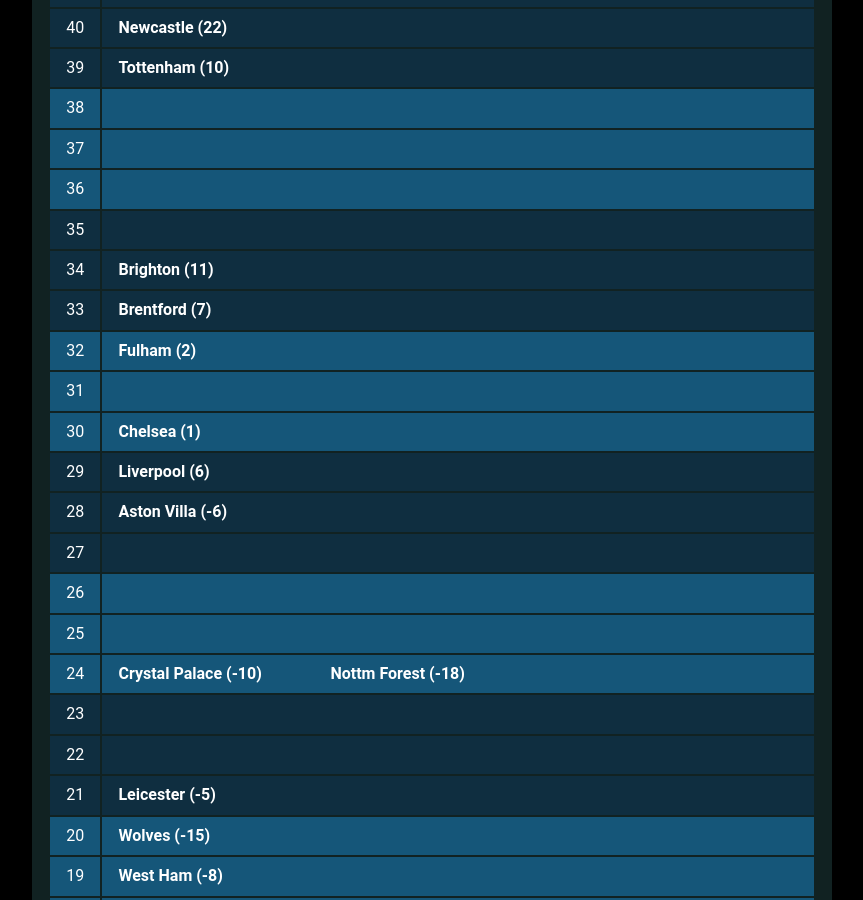
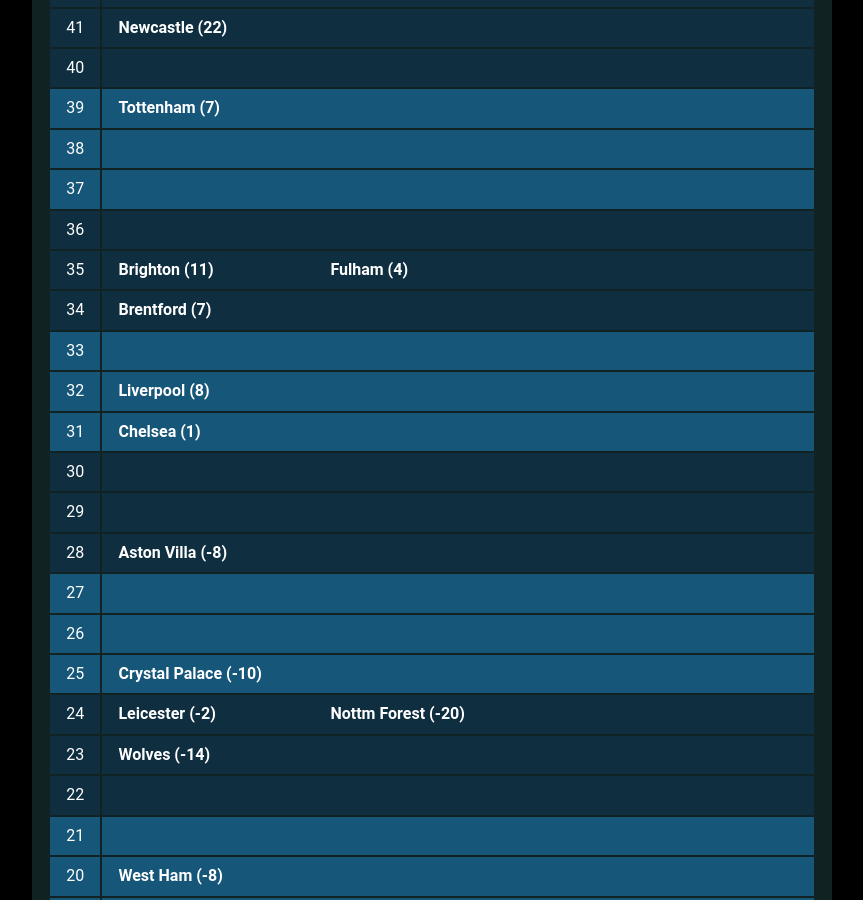
Before and after one commit to muru/muru.github.io, a Jekyll site: the page built from resources.md, in a window 1280 px wide and 900 px high, scrolled down 1881 px. Shown: the whole window, without its empty margins (208-1071 px from the left). Built offline with Jekyll 4.4.1, drawn with Linux system fonts in a browser that asks for light colours; some web fonts are replaced; some of the changed text lies outside the part shown.

Commit message:
updated cann-table: Tue 14 Feb 10:34:10 JST 2023

```diff
--- a/cann-table.html
+++ b/cann-table.html
@@ -1,9 +1,14 @@
 <table id="cann-table">
 <thead> <th> Pts </th> <th> Clubs (GD) </th> </thead>
 	<tr class="cann-row-1">
+		<td class="cann-point"> 51 </td>
+		<td class="cann-clubs">
+			<span class="club-name"> Arsenal (28) </span>
+		</td>
+ 	</tr>
+	<tr class="cann-row-1">
 		<td class="cann-point"> 50 </td>
 		<td class="cann-clubs">
-			<span class="club-name"> Arsenal (28) </span>
 		</td>
  	</tr>
 	<tr class="cann-row-1">
@@ -11,9 +16,10 @@
 		<td class="cann-clubs">
 		</td>
  	</tr>
-	<tr class="cann-row-1">
+	<tr class="cann-row-2">
 		<td class="cann-point"> 48 </td>
 		<td class="cann-clubs">
+			<span class="club-name"> Man City (34) </span>
 		</td>
  	</tr>
 	<tr class="cann-row-2">
@@ -24,12 +30,12 @@
 	<tr class="cann-row-2">
 		<td class="cann-point"> 46 </td>
 		<td class="cann-clubs">
+			<span class="club-name"> Man Utd (10) </span>
 		</td>
  	</tr>
-	<tr class="cann-row-2">
+	<tr class="cann-row-1">
 		<td class="cann-point"> 45 </td>
 		<td class="cann-clubs">
-			<span class="club-name"> Man City (32) </span>
 		</td>
  	</tr>
 	<tr class="cann-row-1">
@@ -42,27 +48,26 @@
 		<td class="cann-clubs">
 		</td>
  	</tr>
-	<tr class="cann-row-1">
+	<tr class="cann-row-2">
 		<td class="cann-point"> 42 </td>
 		<td class="cann-clubs">
-			<span class="club-name"> Man Utd (8) </span>
 		</td>
  	</tr>
 	<tr class="cann-row-2">
 		<td class="cann-point"> 41 </td>
 		<td class="cann-clubs">
+			<span class="club-name"> Newcastle (22) </span>
 		</td>
  	</tr>
 	<tr class="cann-row-2">
 		<td class="cann-point"> 40 </td>
 		<td class="cann-clubs">
-			<span class="club-name"> Newcastle (22) </span>
 		</td>
  	</tr>
-	<tr class="cann-row-2">
+	<tr class="cann-row-1">
 		<td class="cann-point"> 39 </td>
 		<td class="cann-clubs">
-			<span class="club-name"> Tottenham (10) </span>
+			<span class="club-name"> Tottenham (7) </span>
 		</td>
  	</tr>
 	<tr class="cann-row-1">
@@ -75,7 +80,7 @@
 		<td class="cann-clubs">
 		</td>
  	</tr>
-	<tr class="cann-row-1">
+	<tr class="cann-row-2">
 		<td class="cann-point"> 36 </td>
 		<td class="cann-clubs">
 		</td>
@@ -83,50 +88,50 @@
 	<tr class="cann-row-2">
 		<td class="cann-point"> 35 </td>
 		<td class="cann-clubs">
+			<span class="club-name"> Brighton (11) </span>
+			<span class="club-name"> Fulham (4) </span>
 		</td>
  	</tr>
 	<tr class="cann-row-2">
 		<td class="cann-point"> 34 </td>
 		<td class="cann-clubs">
-			<span class="club-name"> Brighton (11) </span>
+			<span class="club-name"> Brentford (7) </span>
 		</td>
  	</tr>
-	<tr class="cann-row-2">
+	<tr class="cann-row-1">
 		<td class="cann-point"> 33 </td>
 		<td class="cann-clubs">
-			<span class="club-name"> Brentford (7) </span>
 		</td>
  	</tr>
 	<tr class="cann-row-1">
 		<td class="cann-point"> 32 </td>
 		<td class="cann-clubs">
-			<span class="club-name"> Fulham (2) </span>
+			<span class="club-name"> Liverpool (8) </span>
 		</td>
  	</tr>
 	<tr class="cann-row-1">
 		<td class="cann-point"> 31 </td>
 		<td class="cann-clubs">
+			<span class="club-name"> Chelsea (1) </span>
 		</td>
  	</tr>
-	<tr class="cann-row-1">
+	<tr class="cann-row-2">
 		<td class="cann-point"> 30 </td>
 		<td class="cann-clubs">
-			<span class="club-name"> Chelsea (1) </span>
 		</td>
  	</tr>
 	<tr class="cann-row-2">
 		<td class="cann-point"> 29 </td>
 		<td class="cann-clubs">
-			<span class="club-name"> Liverpool (6) </span>
 		</td>
  	</tr>
 	<tr class="cann-row-2">
 		<td class="cann-point"> 28 </td>
 		<td class="cann-clubs">
-			<span class="club-name"> Aston Villa (-6) </span>
+			<span class="club-name"> Aston Villa (-8) </span>
 		</td>
  	</tr>
-	<tr class="cann-row-2">
+	<tr class="cann-row-1">
 		<td class="cann-point"> 27 </td>
 		<td class="cann-clubs">
 		</td>
@@ -139,18 +144,20 @@
 	<tr class="cann-row-1">
 		<td class="cann-point"> 25 </td>
 		<td class="cann-clubs">
+			<span class="club-name"> Crystal Palace (-10) </span>
 		</td>
  	</tr>
-	<tr class="cann-row-1">
+	<tr class="cann-row-2">
 		<td class="cann-point"> 24 </td>
 		<td class="cann-clubs">
-			<span class="club-name"> Crystal Palace (-10) </span>
-			<span class="club-name"> Nottm Forest (-18) </span>
+			<span class="club-name"> Leicester (-2) </span>
+			<span class="club-name"> Nottm Forest (-20) </span>
 		</td>
  	</tr>
 	<tr class="cann-row-2">
 		<td class="cann-point"> 23 </td>
 		<td class="cann-clubs">
+			<span class="club-name"> Wolves (-14) </span>
 		</td>
  	</tr>
 	<tr class="cann-row-2">
@@ -158,35 +165,33 @@
 		<td class="cann-clubs">
 		</td>
  	</tr>
-	<tr class="cann-row-2">
+	<tr class="cann-row-1">
 		<td class="cann-point"> 21 </td>
 		<td class="cann-clubs">
-			<span class="club-name"> Leicester (-5) </span>
 		</td>
  	</tr>
 	<tr class="cann-row-1">
 		<td class="cann-point"> 20 </td>
 		<td class="cann-clubs">
-			<span class="club-name"> Wolves (-15) </span>
+			<span class="club-name"> West Ham (-8) </span>
 		</td>
  	</tr>
 	<tr class="cann-row-1">
 		<td class="cann-point"> 19 </td>
 		<td class="cann-clubs">
-			<span class="club-name"> West Ham (-8) </span>
+			<span class="club-name"> Leeds (-10) </span>
 		</td>
  	</tr>
-	<tr class="cann-row-1">
+	<tr class="cann-row-2">
 		<td class="cann-point"> 18 </td>
 		<td class="cann-clubs">
-			<span class="club-name"> Leeds (-8) </span>
-			<span class="club-name"> Everton (-12) </span>
+			<span class="club-name"> Everton (-14) </span>
+			<span class="club-name"> Bournemouth (-24) </span>
 		</td>
  	</tr>
 	<tr class="cann-row-2">
 		<td class="cann-point"> 17 </td>
 		<td class="cann-clubs">
-			<span class="club-name"> Bournemouth (-24) </span>
 		</td>
  	</tr>
 	<tr class="cann-row-2">
@@ -194,11 +199,11 @@
 		<td class="cann-clubs">
 		</td>
  	</tr>
-	<tr class="cann-row-2">
+	<tr class="cann-row-1">
 		<td class="cann-point"> 15 </td>
 		<td class="cann-clubs">
-			<span class="club-name"> Southampton (-21) </span>
+			<span class="club-name"> Southampton (-22) </span>
 		</td>
  	</tr>
 </table>
-<span id="cann-gen-note"> Generated on  Tuesday, 07 February 2023 at 21:35 JST. </span>
+<span id="cann-gen-note"> Generated on  Tuesday, 14 February 2023 at 10:34 JST. </span>
```
